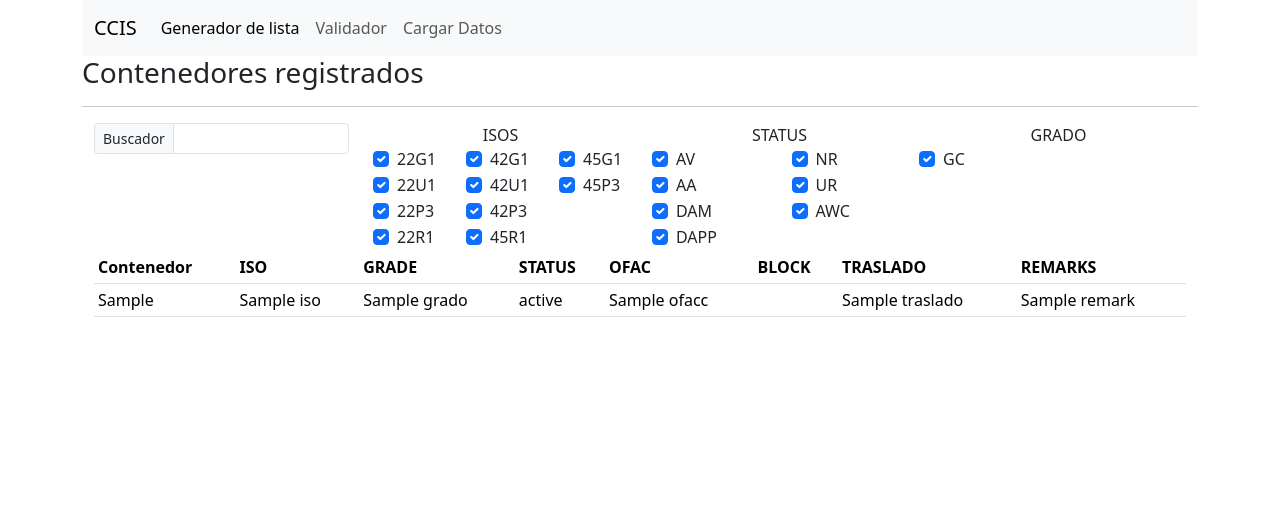
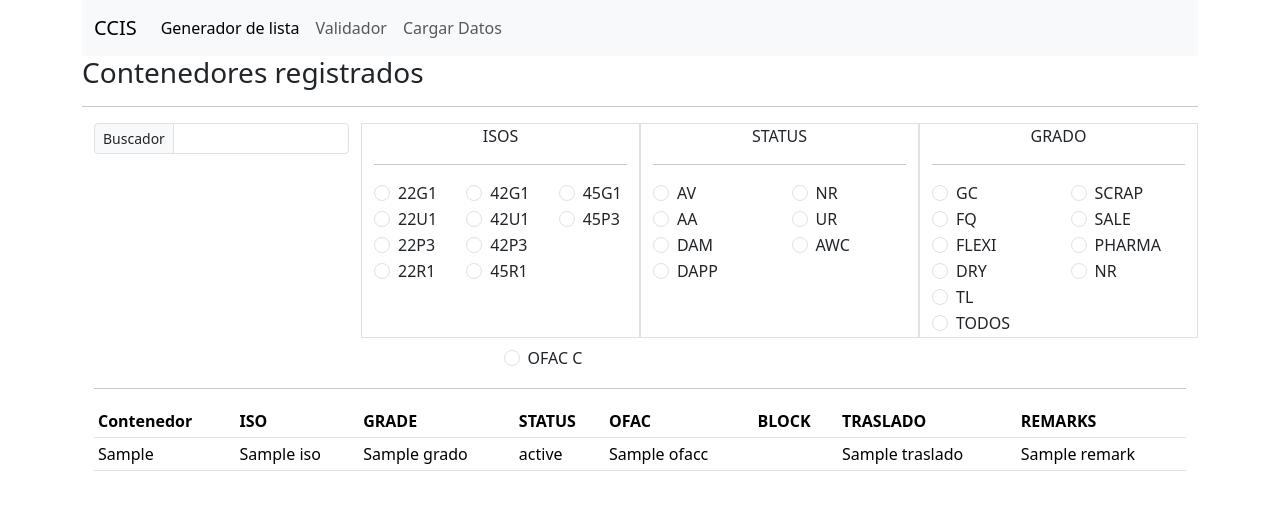
Before and after one commit to camacho999/listador_ccis, a Python web app: template templates/datos.html in a window 1280 px wide. Shown: the top 510 px of the page. Run offline with Jinja, Linux system fonts and the light colour scheme; the template is opened without the code that fills it: most values are stand-ins (such as "Sample title", 1, 10 or a date in 2020).

Commit message:
actualización de ventana de filtrado

```diff
--- a/app.py
+++ b/app.py
@@ -31,7 +31,7 @@ with app.app_context():
 
 @app.route('/')
 def home():
-	contenedores = Contenedor.query.filter_by(Contenedor.active == 'Y')
+	contenedores = Contenedor.query.filter_by(active = 'Y')
 	return render_template('home.html', containers = contenedores)
 
 @app.route('/filtro')
--- a/templates/datos.html
+++ b/templates/datos.html
@@ -16,56 +16,57 @@
   					<input type="text" class="form-control" aria-label="Sizing example input" aria-describedby="inputGroup-sizing-sm">
 				</div>
 			</div>
-			<div class="col-3">
+			<div class="col border">
 				<div class="row">
 					<span class="text-center">ISOS</span>
 				</div>
+				<hr>
 				<div class="row">
 					<div class="col">
 						<div class="form-check">
-  							<input class="form-check-input" type="checkbox" value="" id="22G1" checked>
+  							<input class="form-check-input" type="radio" value="22G1" id="22G1" name="ISO">
   							<label class="form-check-label" for="22G1">22G1</label>
 						</div>
 						<div class="form-check">
-  							<input class="form-check-input" type="checkbox" value="" id="22U1" checked>
+  							<input class="form-check-input" type="radio" value="22U1" id="22U1" name="ISO">
   							<label class="form-check-label" for="22U1">22U1</label>
 						</div>
 						<div class="form-check">
-  							<input class="form-check-input" type="checkbox" value="" id="22P3" checked>
+  							<input class="form-check-input" type="radio" value="22P3" id="22P3" name="ISO">
   							<label class="form-check-label" for="22P3">22P3</label>
 						</div>
 						<div class="form-check">
-  							<input class="form-check-input" type="checkbox" value="" id="22R1" checked>
+  							<input class="form-check-input" type="radio" value="22R1" id="22R1" name="ISO">
   							<label class="form-check-label" for="22R1">22R1</label>
 						</div>
 					</div>
 					<!-- 40 -->
 					<div class="col">
 						<div class="form-check">
-  							<input class="form-check-input" type="checkbox" value="" id="42G1" checked>
+  							<input class="form-check-input" type="radio" value="42G1" id="42G1" name="ISO">
   							<label class="form-check-label" for="22G1">42G1</label>
 						</div>
 						<div class="form-check">
-  							<input class="form-check-input" type="checkbox" value="" id="42U1" checked>
+  							<input class="form-check-input" type="radio" value="42U1" id="42U1" name="ISO">
   							<label class="form-check-label" for="42U1">42U1</label>
 						</div>
 						<div class="form-check">
-  							<input class="form-check-input" type="checkbox" value="" id="42P3" checked>
+  							<input class="form-check-input" type="radio" value="42P3" id="42P3" name="ISO">
   							<label class="form-check-label" for="42P3">42P3</label>
 						</div>
 						<div class="form-check">
-  							<input class="form-check-input" type="checkbox" value="" id="45R1" checked>
+  							<input class="form-check-input" type="radio" value="45R1" id="45R1" name="ISO">
   							<label class="form-check-label" for="45R1">45R1</label>
 						</div>
 					</div>
 					<!-- 45 -->
 					<div class="col">
 						<div class="form-check">
-  							<input class="form-check-input" type="checkbox" value="" id="45G1" checked>
+  							<input class="form-check-input" type="radio" value="45G1" id="45G1" name="ISO">
   							<label class="form-check-label" for="45G1">45G1</label>
 						</div>
 						<div class="form-check">
-  							<input class="form-check-input" type="checkbox" value="" id="45P3" checked>
+  							<input class="form-check-input" type="radio" value="45P3" id="45P3" name="ISO">
   							<label class="form-check-label" for="45P3">45P3</label>
 						</div>
 
@@ -74,63 +75,123 @@
 
 				</div>
 			</div>
-			<div class="col-3">
+			<div class="col border">
 				<div class="row">
-					<span class="text-center">STATUS</span>
+					<div class="col">
+						<div class="row">
+							<span class="text-center">STATUS</span>
+						</div>
+						<hr>
+					</div>
 				</div>
 				<div class="row">
 					<div class="col">
 						<div class="form-check">
-  							<input class="form-check-input" type="checkbox" value="" id="AV" checked>
+  							<input class="form-check-input" type="radio" value="AV" id="AV" name="STATUS">
   							<label class="form-check-label" for="AV">AV</label>
 						</div>
 						<div class="form-check">
-  							<input class="form-check-input" type="checkbox" value="" id="AA" checked>
+  							<input class="form-check-input" type="radio" value="AA" id="AA" name="STATUS">
   							<label class="form-check-label" for="AA">AA</label>
 						</div>
 						<div class="form-check">
-  							<input class="form-check-input" type="checkbox" value="" id="DAM" checked>
+  							<input class="form-check-input" type="radio" value="DAM" id="DAM" name="STATUS">
   							<label class="form-check-label" for="DAM">DAM</label>
 						</div>
 						<div class="form-check">
-  							<input class="form-check-input" type="checkbox" value="" id="DAPP" checked>
+  							<input class="form-check-input" type="radio" value="DAPP" id="DAPP" name="STATUS">
   							<label class="form-check-label" for="DAPP">DAPP</label>
 						</div>
 					</div>
 					<div class="col">
 						<div class="form-check">
-  							<input class="form-check-input" type="checkbox" value="" id="NR" checked>
+  							<input class="form-check-input" type="radio" value="NR" id="NR" name="STATUS">
   							<label class="form-check-label" for="NR">NR</label>
 						</div>
 						<div class="form-check">
-  							<input class="form-check-input" type="checkbox" value="" id="UR" checked>
+  							<input class="form-check-input" type="radio" value="UR" id="UR" name="STATUS">
   							<label class="form-check-label" for="UR">UR</label>
 						</div>
 						<div class="form-check">
-  							<input class="form-check-input" type="checkbox" value="" id="AWC" checked>
+  							<input class="form-check-input" type="radio" value="AWC" id="AWC" name="STATUS">
   							<label class="form-check-label" for="AWC">AWC</label>
 						</div>
 					</div>
 				</div>
 			</div>
 
-			<div class="col-3">
+			<div class="col border">
 				<div class="row">
 					<div class="col">
 						<div class="row">
 							<span class="text-center">GRADO</span>
 						</div>
+						<hr>
 					</div>
 				</div>
 				<div class="row">
-					<div class="form-check">
-  						<input class="form-check-input" type="checkbox" value="" id="GC" checked>
-  						<label class="form-check-label" for="GC">GC</label>
+					<div class="col">
+						<div class="form-check">
+  							<input class="form-check-input" type="radio" value="GC" id="GC" name="GRADO">
+  							<label class="form-check-label" for="GC">GC</label>
+						</div>
+						<div class="form-check">
+  							<input class="form-check-input" type="radio" value="FQ" id="FQ" name="GRADO">
+  							<label class="form-check-label" for="FQ">FQ</label>
+						</div>
+						<div class="form-check">
+  							<input class="form-check-input" type="radio" value="FLEXI" id="FLEXI" name="GRADO">
+  							<label class="form-check-label" for="FLEXI">FLEXI</label>
+						</div>
+						<div class="form-check">
+  							<input class="form-check-input" type="radio" value="DRY" id="DRY" name="GRADO">
+  							<label class="form-check-label" for="DRY">DRY</label>
+						</div>
+					</div>
+					<div class="col">
+						<div class="form-check">
+  							<input class="form-check-input" type="radio" value="SCRAP" id="SCRAP" name="GRADO">
+  							<label class="form-check-label" for="SCRAP">SCRAP</label>
+						</div>
+						<div class="form-check">
+  							<input class="form-check-input" type="radio" value="SALE" id="SALE" name="GRADO">
+  							<label class="form-check-label" for="SALE">SALE</label>
+						</div>
+						<div class="form-check">
+  							<input class="form-check-input" type="radio" value="PHARMA" id="PHARMA" name="GRADO">
+  							<label class="form-check-label" for="PHARMA">PHARMA</label>
+						</div>
+						<div class="form-check">
+  							<input class="form-check-input" type="radio" value="NR" id="NR" name="GRADO">
+  							<label class="form-check-label" for="DRY">NR</label>
+						</div>
+					</div>
+					<div class="col">
+						<div class="form-check">
+  							<input class="form-check-input" type="radio" value="TL" id="NR" name="GRADO">
+  							<label class="form-check-label" for="NR">TL</label>
+						</div>
+						<div class="form-check">
+  							<input class="form-check-input" type="radio" value="ALL" id="TL" name="GRADO">
+  							<label class="form-check-label" for="TL">TODOS</label>
+						</div>
 					</div>
 				</div>
+
 			</div>
+			<div class="row justify-content-center mt-2">
+					<div class="col-3">
+						<div class="form-check">
+  							<input class="form-check-input" type="radio" value="" id="OFAC C">
+  							<label class="form-check-label" for="OFAC C">OFAC C</label>
+						</div>
+					</div>
+				</div>
+
 
 		</div>
+
+		<hr>
 	<table class="table table-sm">
 		<thead>
 			<tr>
```
